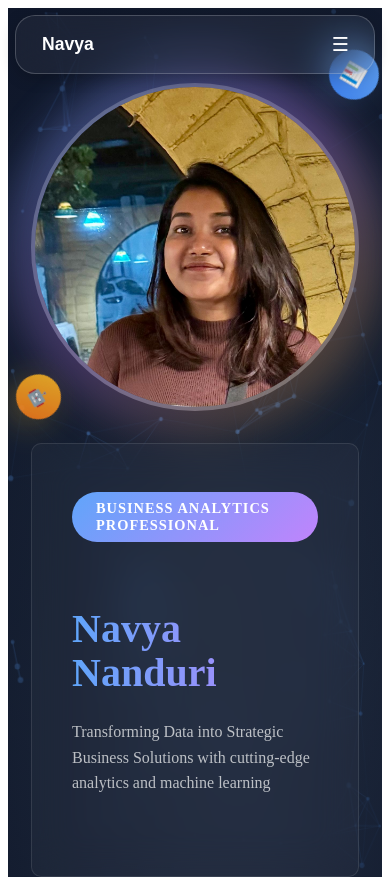
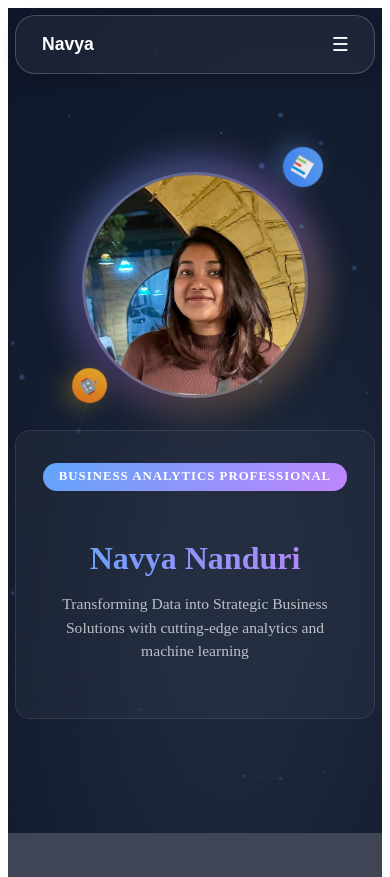
Before and after one commit to Yatheesh-Nagella/navya-portfolio, a Next.js app: page / in a window 390 px wide. Shown: the top 877 px of the page. Built offline with nearby package versions, Linux system fonts and the light colour scheme.

Commit message:
home page mobile responsiveness update

```diff
--- a/src/components/sections/home.tsx
+++ b/src/components/sections/home.tsx
@@ -21,7 +21,10 @@ const Hero = () => {
     resizeCanvas();
     window.addEventListener('resize', resizeCanvas);
 
-    // Particle system
+    // Particle system - Reduce particles on mobile
+    const isMobile = window.innerWidth <= 768;
+    const particleCount = isMobile ? 30 : 100;
+
     const particles: Array<{
       x: number;
       y: number;
@@ -31,7 +34,7 @@ const Hero = () => {
     }> = [];
 
     // Create particles
-    for (let i = 0; i < 100; i++) {
+    for (let i = 0; i < particleCount; i++) {
       particles.push({
         x: Math.random() * canvas.width,
         y: Math.random() * canvas.height,
@@ -63,18 +66,19 @@ const Hero = () => {
         ctx.fillStyle = 'rgba(96, 165, 250, 0.6)';
         ctx.fill();
 
-        // Draw connections
+        // Draw connections - Reduce connection distance on mobile
+        const connectionDistance = isMobile ? 60 : 100;
         particles.forEach((otherParticle, j) => {
           if (i !== j) {
             const dx = particle.x - otherParticle.x;
             const dy = particle.y - otherParticle.y;
             const distance = Math.sqrt(dx * dx + dy * dy);
 
-            if (distance < 100) {
+            if (distance < connectionDistance) {
               ctx.beginPath();
               ctx.moveTo(particle.x, particle.y);
               ctx.lineTo(otherParticle.x, otherParticle.y);
-              ctx.strokeStyle = `rgba(96, 165, 250, ${0.2 * (1 - distance / 100)})`;
+              ctx.strokeStyle = `rgba(96, 165, 250, ${0.2 * (1 - distance / connectionDistance)})`;
               ctx.lineWidth = 1;
               ctx.stroke();
             }
@@ -96,13 +100,13 @@ const Hero = () => {
     <section
       id="home"
       style={{
-        minHeight: '100vh',
+        minHeight: '80vh',
         background: 'linear-gradient(135deg, #0f172a, #1e293b, #334155)',
         display: 'flex',
         alignItems: 'center',
         justifyContent: 'center',
         position: 'relative',
-        paddingTop: '50px',
+        padding: '100px 1rem 50px 1rem', // Adjusted padding for mobile
         overflow: 'hidden',
       }}
     >
@@ -134,13 +138,150 @@ const Hero = () => {
       <div style={{
         maxWidth: '1200px',
         width: '100%',
-        padding: '0 2rem',
+        padding: '0 1rem',
+        position: 'relative',
+        zIndex: 3,
+      }}>
+        {/* Mobile Layout: Profile Image on Top, Text Below */}
+        <div className="mobile-layout" style={{
+          display: 'none', // Hidden by default, shown on mobile
+          flexDirection: 'column',
+          alignItems: 'center',
+          textAlign: 'center',
+          gap: '2rem',
+        }}>
+          {/* Profile Image for Mobile */}
+          <div style={{
+            display: 'flex',
+            justifyContent: 'center',
+            position: 'relative',
+          }}>
+            <div style={{
+              position: 'relative',
+              transition: 'transform 0.3s ease',
+            }}>
+              {/* Glowing ring background */}
+              <div style={{
+                position: 'absolute',
+                inset: '-8px',
+                background: 'linear-gradient(135deg, #60a5fa, #c084fc, #fbbf24)',
+                borderRadius: '50%',
+                opacity: 0.3,
+                filter: 'blur(15px)',
+                animation: 'pulse 3s ease-in-out infinite',
+              }} />
+              {/* Main Profile Image */}
+              <div style={{
+                width: '220px', // Smaller for mobile
+                height: '220px',
+                borderRadius: '50%',
+                overflow: 'hidden',
+                border: '3px solid rgba(255, 255, 255, 0.2)',
+                boxShadow: '0 20px 40px rgba(0, 0, 0, 0.3)',
+                position: 'relative',
+                transition: 'all 0.3s ease',
+              }}>
+                <img
+                  src="/images/Head-shot.jpg"
+                  alt="Navya Nanduri"
+                  style={{
+                    width: '100%',
+                    height: '100%',
+                    objectFit: 'cover',
+                  }}
+                />
+              </div>
+              {/* Floating tech icons - smaller for mobile */}
+              <div style={{
+                position: 'absolute',
+                top: '-15px',
+                right: '-15px',
+                width: '40px',
+                height: '40px',
+                borderRadius: '50%',
+                background: 'linear-gradient(135deg, #60a5fa, #3b82f6)',
+                display: 'flex',
+                alignItems: 'center',
+                justifyContent: 'center',
+                fontSize: '1rem',
+                animation: 'float 4s ease-in-out infinite',
+                boxShadow: '0 8px 20px rgba(96, 165, 250, 0.3)',
+              }}>
+                📊
+              </div>
+              <div style={{
+                position: 'absolute',
+                bottom: '-10px',
+                left: '-10px',
+                width: '35px',
+                height: '35px',
+                borderRadius: '50%',
+                background: 'linear-gradient(135deg, #fbbf24, #f97316)',
+                display: 'flex',
+                alignItems: 'center',
+                justifyContent: 'center',
+                fontSize: '0.9rem',
+                animation: 'float 4s ease-in-out infinite 2s',
+                boxShadow: '0 8px 20px rgba(251, 191, 36, 0.3)',
+              }}>
+                🤖
+              </div>
+            </div>
+          </div>
+
+          {/* Text Content for Mobile */}
+          <div style={{
+            background: 'rgba(255, 255, 255, 0.03)',
+            backdropFilter: 'blur(20px)',
+            borderRadius: '15px',
+            padding: '2rem 1.5rem',
+            border: '1px solid rgba(255, 255, 255, 0.1)',
+            width: '100%',
+            maxWidth: '400px',
+          }}>
+            <div style={{
+              display: 'inline-block',
+              background: 'linear-gradient(135deg, #60a5fa, #c084fc)',
+              padding: '0.4rem 1rem',
+              borderRadius: '20px',
+              fontSize: '0.8rem',
+              fontWeight: '600',
+              color: 'white',
+              marginBottom: '1.5rem',
+              textTransform: 'uppercase',
+              letterSpacing: '1px',
+            }}>
+              Business Analytics Professional
+            </div>
+            <h1 style={{
+              fontSize: 'clamp(2rem, 8vw, 2.5rem)',
+              fontWeight: 'bold',
+              background: 'linear-gradient(to right, #60a5fa, #c084fc)',
+              WebkitBackgroundClip: 'text',
+              WebkitTextFillColor: 'transparent',
+              backgroundClip: 'text',
+              marginBottom: '1rem',
+              lineHeight: '1.1',
+            }}>
+              Navya Nanduri
+            </h1>
+            <p style={{
+              fontSize: 'clamp(0.9rem, 4vw, 1rem)',
+              color: 'rgba(255, 255, 255, 0.7)',
+              lineHeight: '1.5',
+              marginBottom: '1.5rem',
+            }}>
+              Transforming Data into Strategic Business Solutions with cutting-edge analytics and machine learning
+            </p>
+          </div>
+        </div>
+
+        {/* Desktop Layout: Original Side-by-Side */}
+        <div className="desktop-layout" style={{
           display: 'grid',
-        gridTemplateColumns: '0.8fr 1.2fr', // swapped columns
+          gridTemplateColumns: '0.8fr 1.2fr',
           gap: '3rem',
           alignItems: 'center',
-        position: 'relative',
-        zIndex: 3,
         }}>
           {/* Enhanced Profile Image - Left Side */}
           <div style={{
@@ -276,12 +417,13 @@ const Hero = () => {
             </div>
           </div>
         </div>
+      </div>
 
       {/* CSS Animations */}
       <style jsx>{`
         @keyframes float {
           0%, 100% { transform: translateY(0px) rotate(0deg); opacity: 0.8; }
-          50% { transform: translateY(-20px) rotate(180deg); opacity: 1; }
+          50% { transform: translateY(-15px) rotate(180deg); opacity: 1; }
         }
 
         @keyframes pulse {
@@ -289,8 +431,29 @@ const Hero = () => {
           50% { transform: scale(1.1); opacity: 0.5; }
         }
 
-        @media (max-width: 1024px) {
-          section > div:nth-child(3) {
+        /* Mobile Layout */
+        @media (max-width: 768px) {
+          .desktop-layout {
+            display: none !important;
+          }
+          .mobile-layout {
+            display: flex !important;
+          }
+        }
+
+        /* Desktop Layout */
+        @media (min-width: 769px) {
+          .desktop-layout {
+            display: grid !important;
+          }
+          .mobile-layout {
+            display: none !important;
+          }
+        }
+
+        /* Tablet adjustments */
+        @media (max-width: 1024px) and (min-width: 769px) {
+          .desktop-layout {
             grid-template-columns: 1fr !important;
             text-align: center !important;
             gap: 2rem !important;
```
Lines whose indentation alone changed are shown as unchanged.
